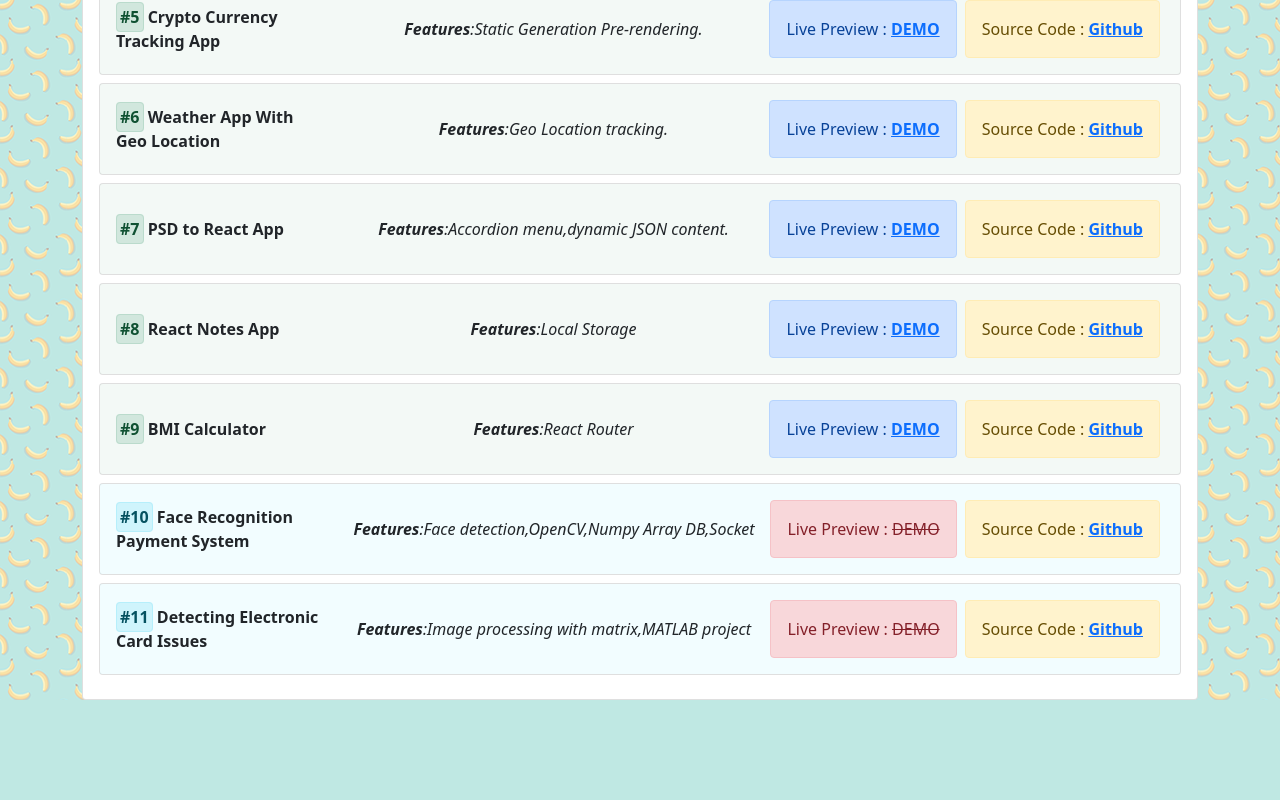
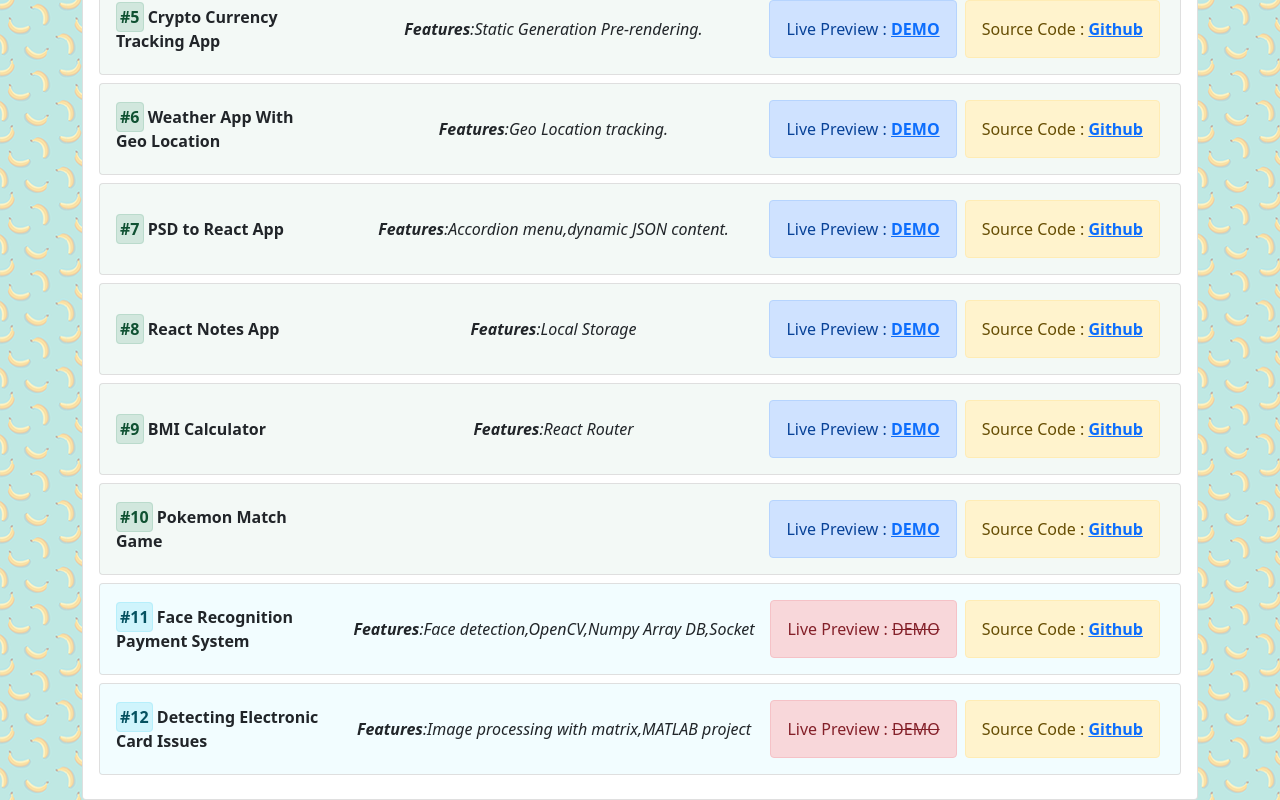
Before and after one commit to emintatli/tatli-dev-portfolio-web-site, a React (Create React App) app: page /projects in a window 1280 px wide. Shown: the part 670-1470 px from the top of the page. Before the commit the page ends 1370 px from the top, so only its background shows below. Built offline with nearby package versions, Linux system fonts and the light colour scheme; a web font is replaced by a local one.

Commit message:
new project add

```diff
--- a/src/components/Projects.js
+++ b/src/components/Projects.js
@@ -118,8 +118,21 @@ chatting with SocketIO,saving all chatting data on MongoDB</i></span>
     </div>
 
     <div className="card my-2">
+        <div className="card-body d-flex align-items-center justify-content-between back-front mobile-projects">
+            <span className="text-dark w-50 me-3"><b><span className="alert alert-success sort-alert">#10</span> Pokemon Match Game </b></span>
+            <span className="text-dark"><i></i></span>
+            <div className="d-flex mobile-projects">
+            <div className="alert alert-primary mx-1"><span className="no-wrap"> Live Preview : <a href="https://flip-card-game-gamma.vercel.app/"><b>DEMO</b></a>
+            </span></div>
+            <div className="alert alert-warning mx-1 no-wrap"><span> Source Code : <a href="https://github.com/emintatli/flip-card-game"><b>Github</b></a>
+            </span></div>
+            </div>
+        </div>
+    </div>
+
+    <div className="card my-2">
         <div className="card-body d-flex align-items-center justify-content-between back-other mobile-projects">
-            <span className="text-dark w-50 me-3"><b><span className="alert alert-info sort-alert">#10</span> Face Recognition Payment System</b></span>
+            <span className="text-dark w-50 me-3"><b><span className="alert alert-info sort-alert">#11</span> Face Recognition Payment System</b></span>
             <span className="text-dark"><i><b>Features</b>:Face detection,OpenCV,Numpy Array DB,Socket</i></span>
             <div className="d-flex mobile-projects">
             <div className="alert alert-danger mx-1"><span className="no-wrap"> Live Preview : <s>DEMO</s>
@@ -132,7 +145,7 @@ chatting with SocketIO,saving all chatting data on MongoDB</i></span>
 
     <div className="card my-2">
         <div className="card-body d-flex align-items-center justify-content-between back-other mobile-projects">
-            <span className="text-dark w-50 me-3"><b><span className="alert alert-info sort-alert">#11</span> Detecting Electronic Card Issues</b></span>
+            <span className="text-dark w-50 me-3"><b><span className="alert alert-info sort-alert">#12</span> Detecting Electronic Card Issues</b></span>
             <span className="text-dark"><i><b>Features</b>:Image processing with matrix,MATLAB project</i></span>
             <div className="d-flex mobile-projects">
             <div className="alert alert-danger mx-1"><span className="no-wrap"> Live Preview : <s>DEMO</s>
```
